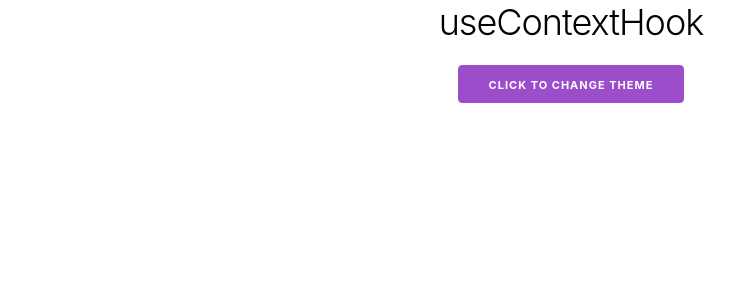
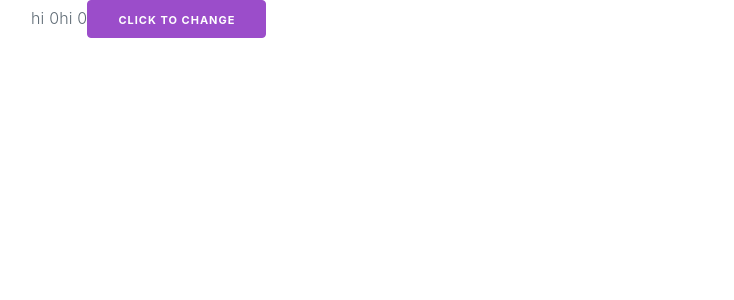
Before and after one commit to Amnok/React-tests, a React (Create React App) app: page / in a window 1280 px wide. Shown: the top 300 px of the page, without its empty margins (69-803 px from the left). Built offline with nearby package versions, Linux system fonts and the light colour scheme.

Commit message:
something with usememo

```diff
--- a/src/App.js
+++ b/src/App.js
@@ -12,18 +12,19 @@ import Component2 from './hocs-test/component2';
 import withLoader from './hocs-test/withLoader';
 import UseContextHook from './hooks/useContextHook';
 import UseEffectHook from './hooks/useEffectHook';
-import UseReducerTest from './hooks/useReducerTest';
+import UseReducerTest from './hooks/useReducerHook';
 import UseStateHook from './hooks/useStateHook';
 import Multi from './state-tests/multi';
 import ClassTick from './tick-tick/classTick';
 import FuntionalTick from './tick-tick/funtionalTick';
+import UseMemoHook from './hooks/useMemoHook';
 
 function App() {
   const [theme, setTheme] = useState(0)
   return (
     <div className='container'>
       <UserContext.Provider value={{theme, setTheme}}>
-      <UseContextHook/>
+      <UseMemoHook/>
       </UserContext.Provider>
     </div>
   );
--- /dev/null
+++ b/src/hooks/useMemoHook.jsx
@@ -0,0 +1,30 @@
+import React, { useMemo, useState } from 'react';
+
+function UseMemoHook() {
+  const [firstCounter, setFirstCounter] = useState(0);
+  const [secondCounter, setSecondCounter] = useState(0);
+  const firstMeth = () => {
+    // console.log('first one');
+    setFirstCounter(firstCounter + 1);
+    return `hi ${firstCounter}`;
+  };
+  const secondMeth = useMemo(() => {
+    console.log('second one');
+    return `hi ${secondCounter}`;
+  }, [secondCounter]);
+  const temp = () => {
+    console.log('last one');
+    return `hi ${secondCounter}`;
+  };
+  return (
+    <div>
+      {/* {firstMeth()} */}
+      {secondMeth}
+      {temp()}
+      <button onClick={firstMeth}>click to change</button>
+      {/* <button onClick={secondMeth}>second</button> */}
+    </div>
+  );
+}
+
+export default UseMemoHook;
```
Also changed, not shown: src/hooks/useReducerHook.jsx (renamed from src/hooks/useReducerTest.jsx).
